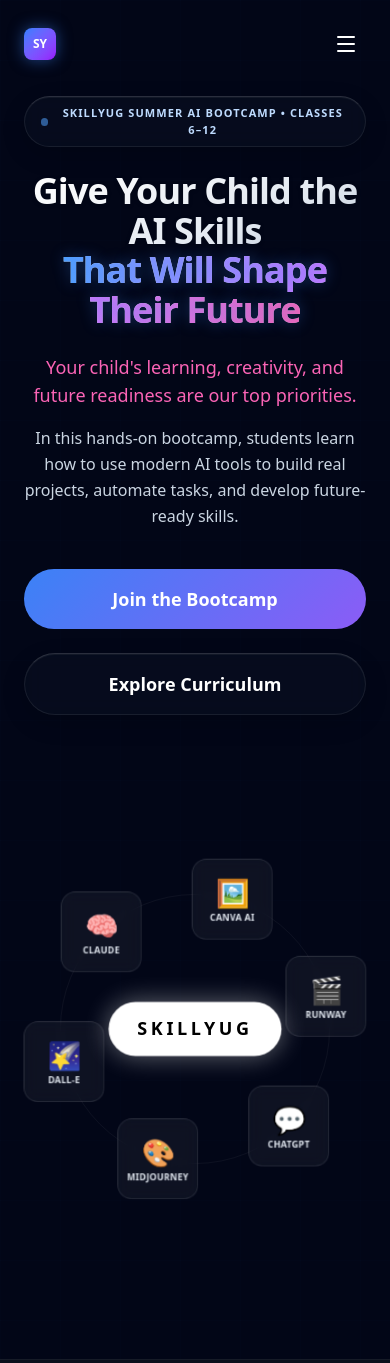
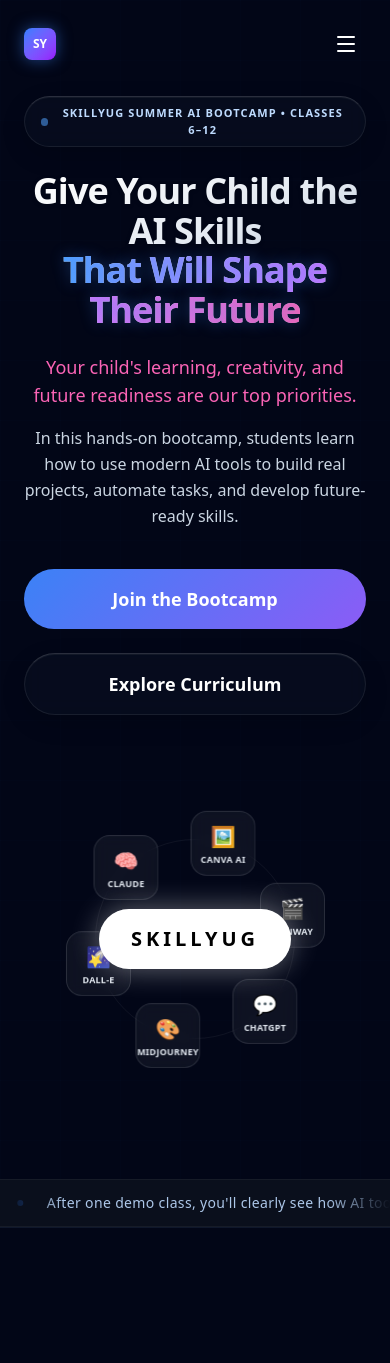
Before and after one commit to parv43/skillyugweb, a Next.js app: page / in a window 390 px wide. Shown: the top 1363 px of the page. Built offline with nearby package versions, Linux system fonts and the light colour scheme.

Commit message:
Shrink hero orbit for mobile: radius 100px, smaller cards, reduced container height

```diff
--- a/src/components/HeroSection.tsx
+++ b/src/components/HeroSection.tsx
@@ -5,11 +5,19 @@
 import Link from "next/link"
 
 // The tool cards orbiting the central badge
-const OrbitingTool = ({ label, icon, angle, radius, duration, tilt }: any) => {
+const OrbitingTool = ({ label, icon, angle, radius, duration, tilt, isMobile }: any) => {
+  const cardSize = isMobile ? 65 : 90
+  const halfSize = cardSize / 2
+  const emojiSize = isMobile ? "text-xl" : "text-3xl"
+
   return (
     <div
-      className="absolute top-1/2 left-1/2 -ml-[45px] -mt-[45px] w-[90px] h-[90px] z-20 pointer-events-none animate-orbit"
+      className="absolute top-1/2 left-1/2 z-20 pointer-events-none animate-orbit"
       style={{
+        marginLeft: -halfSize,
+        marginTop: -halfSize,
+        width: cardSize,
+        height: cardSize,
         '--start-angle': `${angle}deg`,
         '--duration': `${duration}s`
       } as React.CSSProperties}
@@ -27,8 +35,8 @@
             '--duration': `${duration}s`
           } as React.CSSProperties}
         >
-          <span className="text-3xl mb-1">{icon}</span>
-          <span className="text-[10px] sm:text-[11px] font-semibold text-slate-200 tracking-wide uppercase leading-none text-center px-1">
+          <span className={`${emojiSize} mb-1`}>{icon}</span>
+          <span className="text-[9px] sm:text-[11px] font-semibold text-slate-200 tracking-wide uppercase leading-none text-center px-1">
             {label}
           </span>
         </div>
@@ -40,13 +48,14 @@
 export default function HeroSection() {
   // Dynamic orbit radius for mobile responsiveness
   const [orbitRadius, setOrbitRadius] = useState(230)
+  const [isMobile, setIsMobile] = useState(false)
 
   useEffect(() => {
     const updateRadius = () => {
-      // Mobile radius (~150px) to prevent horizontal overflow on smaller screens
-      // Desktop radius stays at the original 230px
-      if (window.innerWidth < 768) {
-        setOrbitRadius(150)
+      const mobile = window.innerWidth < 768
+      setIsMobile(mobile)
+      if (mobile) {
+        setOrbitRadius(100)
       } else {
         setOrbitRadius(230)
       }
@@ -121,7 +130,7 @@
 
         {/* Right Column: Orbit Animation */}
         <motion.div
-          className="w-full lg:w-1/2 h-[500px] sm:h-[600px] flex items-center justify-center relative scale-90 sm:scale-100"
+          className="w-full lg:w-1/2 h-[320px] sm:h-[600px] flex items-center justify-center relative"
           transition={{ duration: 1, delay: 0.2 }}
         >
           {/* Faint Orbit Ring (Diameter = 2 * orbitRadius) */}
@@ -145,10 +154,11 @@
               key={i}
               icon={tool.icon}
               label={tool.label}
-              angle={(360 / tools.length) * i} // Evenly distributed 60-degree increments
+              angle={(360 / tools.length) * i}
               radius={orbitRadius}
-              duration={18} // Single uniform 18-second orbit
+              duration={18}
               tilt={tool.tilt}
+              isMobile={isMobile}
             />
           ))}
 
```
